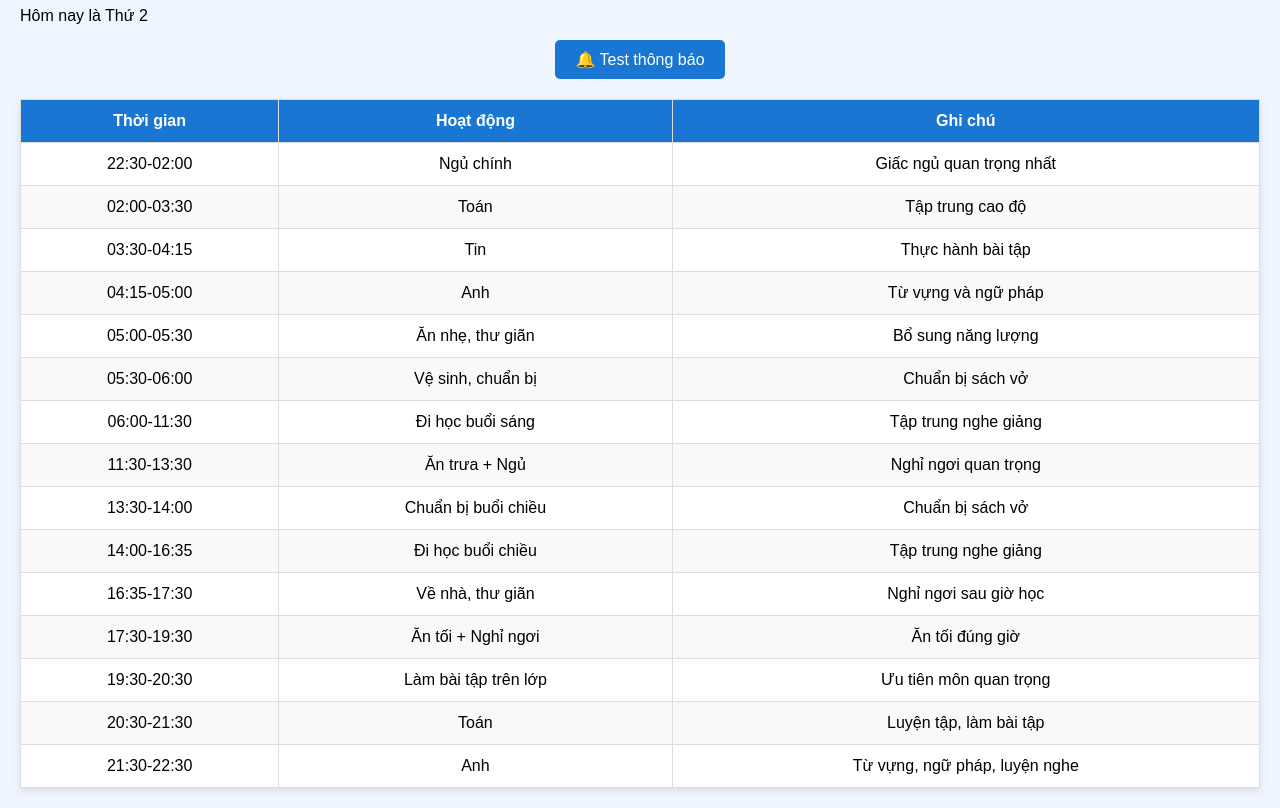
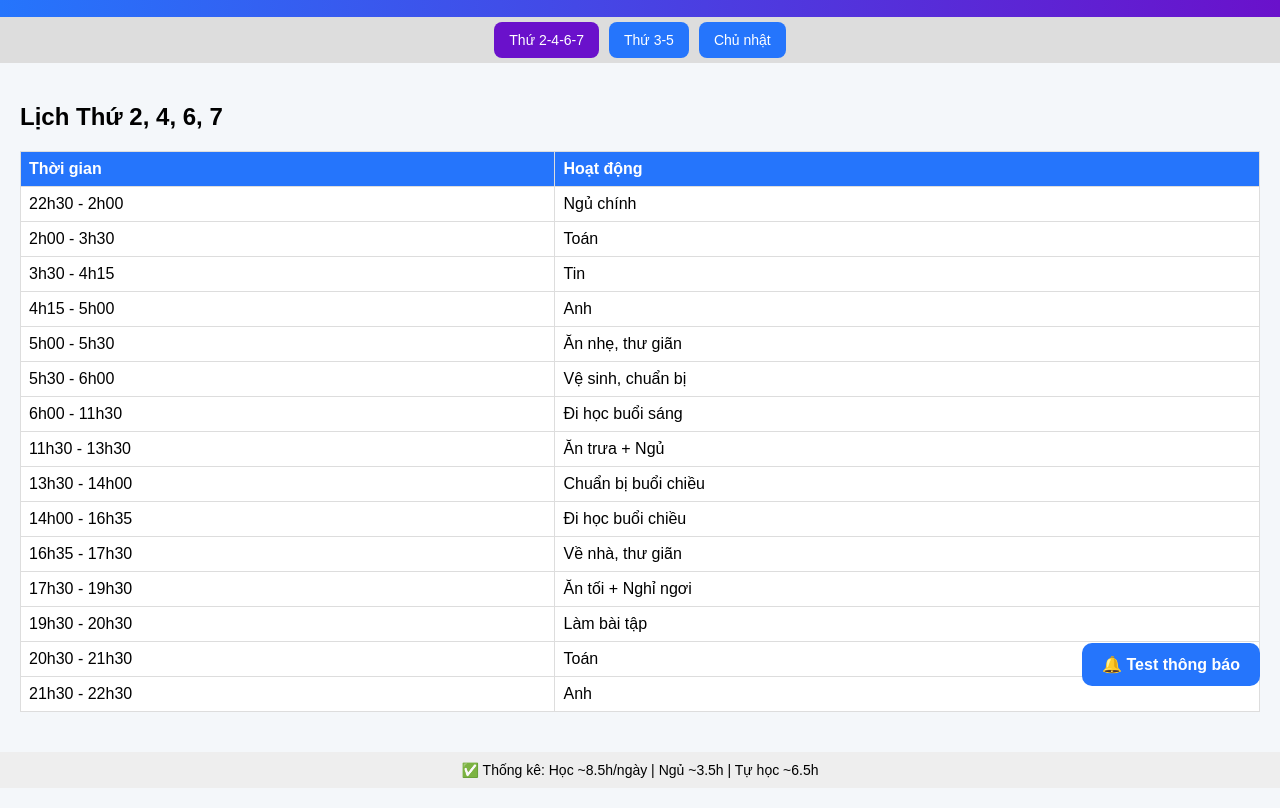
Before and after one commit to CyberTMC/lichhoc, a plain HTML site: page index.html in a window 1280 px wide. Shown: the part 94-902 px from the top of the page. Drawn offline with Linux system fonts and the light colour scheme.

Commit message:
Thêm file index.html với lịch trình và thông báo

```diff
--- a/index.html
+++ b/index.html
@@ -1,141 +1,206 @@
 <!DOCTYPE html>
 <html lang="vi">
 <head>
-  <meta charset="UTF-8" />
-  <meta name="viewport" content="width=device-width, initial-scale=1.0" />
-  <title>Lịch trình sinh hoạt & học tập</title>
+  <meta charset="UTF-8">
+  <meta name="viewport" content="width=device-width, initial-scale=1.0">
+  <title>Lịch học & sinh hoạt</title>
   <style>
-    body { font-family: Arial, sans-serif; background: #f0f6ff; margin: 0; padding: 20px; }
-    h1 { text-align: center; color: #1565c0; }
-    table { width: 100%; border-collapse: collapse; margin-top: 20px; background: #fff; box-shadow: 0 3px 8px rgba(0,0,0,0.1); }
-    th, td { border: 1px solid #ddd; padding: 12px; text-align: center; }
-    th { background: #1976d2; color: #fff; }
-    tr:nth-child(even) { background: #f9f9f9; }
-    button { margin: 15px auto; display: block; padding: 10px 20px; font-size: 16px; border: none; border-radius: 5px; background: #1976d2; color: white; cursor: pointer; }
-    button:hover { background: #1565c0; }
+    body {
+      font-family: Arial, sans-serif;
+      background: #f4f7fa;
+      margin: 0;
+      padding: 0;
+    }
+    header {
+      background: linear-gradient(90deg, #2575fc, #6a11cb);
+      color: white;
+      text-align: center;
+      padding: 15px;
+    }
+    nav {
+      display: flex;
+      justify-content: center;
+      background: #ddd;
+      flex-wrap: wrap;
+    }
+    nav button {
+      margin: 5px;
+      padding: 10px 15px;
+      border: none;
+      border-radius: 8px;
+      background: #2575fc;
+      color: white;
+      font-size: 14px;
+      cursor: pointer;
+    }
+    nav button.active {
+      background: #6a11cb;
+    }
+    section {
+      display: none;
+      padding: 20px;
+    }
+    section.active {
+      display: block;
+    }
+    table {
+      width: 100%;
+      border-collapse: collapse;
+      margin-top: 15px;
+      background: white;
+    }
+    th, td {
+      border: 1px solid #ddd;
+      padding: 8px;
+      text-align: left;
+    }
+    th {
+      background: #2575fc;
+      color: white;
+    }
+    footer {
+      text-align: center;
+      padding: 10px;
+      background: #eee;
+      font-size: 14px;
+      margin-top: 20px;
+    }
+    #testBtn {
+      position: fixed;
+      bottom: 20px;
+      right: 20px;
+      padding: 12px 20px;
+      border: none;
+      border-radius: 10px;
+      background: #2575fc;
+      color: white;
+      font-size: 16px;
+      font-weight: bold;
+      cursor: pointer;
+    }
   </style>
 </head>
 <body>
-  <h1>📅 Lịch trình sinh hoạt & học tập hôm nay</h1>
-  <div id="today"></div>
+  <header>
+    <h1>📅 Lịch học & sinh hoạt</h1>
+  </header>
 
-  <button onclick="testNotify()">🔔 Test thông báo</button>
+  <nav>
+    <button onclick="showTab('monWedFriSat')" class="active">Thứ 2-4-6-7</button>
+    <button onclick="showTab('tueThu')">Thứ 3-5</button>
+    <button onclick="showTab('sunday')">Chủ nhật</button>
+  </nav>
 
-  <table>
-    <thead>
-      <tr>
-        <th>Thời gian</th>
-        <th>Hoạt động</th>
-        <th>Ghi chú</th>
-      </tr>
-    </thead>
-    <tbody id="schedule-body"></tbody>
-  </table>
+  <section id="monWedFriSat" class="active">
+    <h2>Lịch Thứ 2, 4, 6, 7</h2>
+    <table>
+      <tr><th>Thời gian</th><th>Hoạt động</th></tr>
+      <tr><td>22h30 - 2h00</td><td>Ngủ chính</td></tr>
+      <tr><td>2h00 - 3h30</td><td>Toán</td></tr>
+      <tr><td>3h30 - 4h15</td><td>Tin</td></tr>
+      <tr><td>4h15 - 5h00</td><td>Anh</td></tr>
+      <tr><td>5h00 - 5h30</td><td>Ăn nhẹ, thư giãn</td></tr>
+      <tr><td>5h30 - 6h00</td><td>Vệ sinh, chuẩn bị</td></tr>
+      <tr><td>6h00 - 11h30</td><td>Đi học buổi sáng</td></tr>
+      <tr><td>11h30 - 13h30</td><td>Ăn trưa + Ngủ</td></tr>
+      <tr><td>13h30 - 14h00</td><td>Chuẩn bị buổi chiều</td></tr>
+      <tr><td>14h00 - 16h35</td><td>Đi học buổi chiều</td></tr>
+      <tr><td>16h35 - 17h30</td><td>Về nhà, thư giãn</td></tr>
+      <tr><td>17h30 - 19h30</td><td>Ăn tối + Nghỉ ngơi</td></tr>
+      <tr><td>19h30 - 20h30</td><td>Làm bài tập</td></tr>
+      <tr><td>20h30 - 21h30</td><td>Toán</td></tr>
+      <tr><td>21h30 - 22h30</td><td>Anh</td></tr>
+    </table>
+  </section>
+
+  <section id="tueThu">
+    <h2>Lịch Thứ 3, 5</h2>
+    <table>
+      <tr><th>Thời gian</th><th>Hoạt động</th></tr>
+      <tr><td>22h30 - 2h00</td><td>Ngủ chính</td></tr>
+      <tr><td>2h00 - 3h30</td><td>Toán</td></tr>
+      <tr><td>3h30 - 4h15</td><td>Anh</td></tr>
+      <tr><td>4h15 - 5h00</td><td>Môn phụ</td></tr>
+      <tr><td>5h00 - 5h30</td><td>Ăn nhẹ, thư giãn</td></tr>
+      <tr><td>5h30 - 6h00</td><td>Vệ sinh, chuẩn bị</td></tr>
+      <tr><td>6h00 - 11h30</td><td>Đi học buổi sáng</td></tr>
+      <tr><td>11h30 - 13h30</td><td>Ăn trưa + Ngủ</td></tr>
+      <tr><td>13h30 - 14h00</td><td>Chuẩn bị buổi chiều</td></tr>
+      <tr><td>14h00 - 16h35</td><td>Đi học buổi chiều</td></tr>
+      <tr><td>16h35 - 17h30</td><td>Chuẩn bị đi học thêm</td></tr>
+      <tr><td>17h30 - 19h30</td><td>Học thêm Toán</td></tr>
+      <tr><td>19h30 - 20h30</td><td>Ăn tối muộn + Bài tập</td></tr>
+      <tr><td>20h30 - 21h30</td><td>Ôn Toán</td></tr>
+      <tr><td>21h30 - 22h30</td><td>Anh</td></tr>
+    </table>
+  </section>
+
+  <section id="sunday">
+    <h2>Lịch Chủ nhật</h2>
+    <table>
+      <tr><th>Thời gian</th><th>Hoạt động</th></tr>
+      <tr><td>22h30 - 2h00</td><td>Ngủ chính</td></tr>
+      <tr><td>2h00 - 3h30</td><td>Tin</td></tr>
+      <tr><td>3h30 - 4h15</td><td>Anh</td></tr>
+      <tr><td>4h15 - 5h00</td><td>Toán</td></tr>
+      <tr><td>5h00 - 5h30</td><td>Ăn nhẹ, thư giãn</td></tr>
+      <tr><td>5h30 - 6h00</td><td>Vệ sinh cá nhân</td></tr>
+      <tr><td>6h00 - 11h30</td><td>Tự học môn phụ / Nghỉ</td></tr>
+      <tr><td>11h30 - 13h30</td><td>Ăn trưa + Ngủ</td></tr>
+      <tr><td>13h30 - 14h00</td><td>Thư giãn</td></tr>
+      <tr><td>14h00 - 16h35</td><td>Làm bài tập cuối tuần</td></tr>
+      <tr><td>16h35 - 17h30</td><td>Nghỉ ngơi</td></tr>
+      <tr><td>17h30 - 19h30</td><td>Ăn tối + Nghỉ ngơi</td></tr>
+      <tr><td>19h30 - 20h30</td><td>Ôn tập tổng hợp</td></tr>
+      <tr><td>20h30 - 21h30</td><td>Toán luyện đề</td></tr>
+      <tr><td>21h30 - 22h30</td><td>Ôn tất cả môn</td></tr>
+    </table>
+  </section>
+
+  <footer>
+    ✅ Thống kê: Học ~8.5h/ngày | Ngủ ~3.5h | Tự học ~6.5h
+  </footer>
+
+  <button id="testBtn" onclick="testNotify()">🔔 Test thông báo</button>
 
   <script>
-    // === Lịch trình (giữ nguyên như trước) ===
-    const schedules = {
-      "2467": [
-        { time: "22:30-02:00", act: "Ngủ chính", note: "Giấc ngủ quan trọng nhất" },
-        { time: "02:00-03:30", act: "Toán", note: "Tập trung cao độ" },
-        { time: "03:30-04:15", act: "Tin", note: "Thực hành bài tập" },
-        { time: "04:15-05:00", act: "Anh", note: "Từ vựng và ngữ pháp" },
-        { time: "05:00-05:30", act: "Ăn nhẹ, thư giãn", note: "Bổ sung năng lượng" },
-        { time: "05:30-06:00", act: "Vệ sinh, chuẩn bị", note: "Chuẩn bị sách vở" },
-        { time: "06:00-11:30", act: "Đi học buổi sáng", note: "Tập trung nghe giảng" },
-        { time: "11:30-13:30", act: "Ăn trưa + Ngủ", note: "Nghỉ ngơi quan trọng" },
-        { time: "13:30-14:00", act: "Chuẩn bị buổi chiều", note: "Chuẩn bị sách vở" },
-        { time: "14:00-16:35", act: "Đi học buổi chiều", note: "Tập trung nghe giảng" },
-        { time: "16:35-17:30", act: "Về nhà, thư giãn", note: "Nghỉ ngơi sau giờ học" },
-        { time: "17:30-19:30", act: "Ăn tối + Nghỉ ngơi", note: "Ăn tối đúng giờ" },
-        { time: "19:30-20:30", act: "Làm bài tập trên lớp", note: "Ưu tiên môn quan trọng" },
-        { time: "20:30-21:30", act: "Toán", note: "Luyện tập, làm bài tập" },
-        { time: "21:30-22:30", act: "Anh", note: "Từ vựng, ngữ pháp, luyện nghe" }
-      ],
-      "35": [
-        { time: "22:30-02:00", act: "Ngủ chính", note: "Giấc ngủ quan trọng nhất" },
-        { time: "02:00-03:30", act: "Toán", note: "Tập trung cao độ" },
-        { time: "03:30-04:15", act: "Anh", note: "Từ vựng và ngữ pháp" },
-        { time: "04:15-05:00", act: "Môn phụ", note: "Sử/Địa/GDCD..." },
-        { time: "05:00-05:30", act: "Ăn nhẹ, thư giãn", note: "Bổ sung năng lượng" },
-        { time: "05:30-06:00", act: "Vệ sinh, chuẩn bị", note: "Chuẩn bị sách vở" },
-        { time: "06:00-11:30", act: "Đi học buổi sáng", note: "Tập trung nghe giảng" },
-        { time: "11:30-13:30", act: "Ăn trưa + Ngủ", note: "Nghỉ ngơi quan trọng" },
-        { time: "13:30-14:00", act: "Chuẩn bị buổi chiều", note: "Chuẩn bị sách vở" },
-        { time: "14:00-16:35", act: "Đi học buổi chiều", note: "Tập trung nghe giảng" },
-        { time: "16:35-17:30", act: "Về nhà nhanh, chuẩn bị", note: "Chuẩn bị đi học thêm" },
-        { time: "17:30-19:30", act: "Đi học thêm Toán", note: "Tập trung cao độ" },
-        { time: "19:30-20:30", act: "Về nhà, ăn tối muộn + Làm bài tập", note: "Ăn nhẹ, dễ tiêu và làm bài tập" },
-        { time: "20:30-21:30", act: "Toán", note: "Ôn luyện lại bài vừa học" },
-        { time: "21:30-22:30", act: "Anh", note: "Từ vựng, ngữ pháp, luyện nghe" }
-      ],
-      "0": [
-        { time: "22:30-02:00", act: "Ngủ chính", note: "Giấc ngủ quan trọng nhất" },
-        { time: "02:00-03:30", act: "Tin", note: "Thực hành bài tập" },
-        { time: "03:30-04:15", act: "Anh", note: "Từ vựng và ngữ pháp" },
-        { time: "04:15-05:00", act: "Toán", note: "Luyện tập, làm bài tập" },
-        { time: "05:00-05:30", act: "Ăn nhẹ, thư giãn", note: "Bổ sung năng lượng" },
-        { time: "05:30-06:00", act: "Vệ sinh cá nhân", note: "Vệ sinh buổi sáng" },
-        { time: "06:00-11:30", act: "Tự học môn phụ / Nghỉ ngơi", note: "Học nhẹ nhàng hoặc nghỉ ngơi" },
-        { time: "11:30-13:30", act: "Ăn trưa + Ngủ", note: "Nghỉ ngơi quan trọng" },
-        { time: "13:30-14:00", act: "Thư giãn", note: "Xem phim, nghe nhạc..." },
-        { time: "14:00-16:35", act: "Làm bài tập cuối tuần", note: "Hoàn thành bài tập tồn đọng" },
-        { time: "16:35-17:30", act: "Nghỉ ngơi", note: "Thư giãn" },
-        { time: "17:30-19:30", act: "Ăn tối + Nghỉ ngơi", note: "Ăn tối và nghỉ ngơi" },
-        { time: "19:30-20:30", act: "Ôn tập tổng hợp", note: "Xem lại kiến thức tuần qua" },
-        { time: "20:30-21:30", act: "Toán (luyện đề, tổng hợp)", note: "Luyện đề tổng hợp" },
-        { time: "21:30-22:30", act: "Ôn tất cả môn (nhẹ nhàng)", note: "Xem lại notes các môn" }
-      ]
-    };
-
-    // === Lấy lịch hôm nay ===
-    const day = new Date().getDay();
-    let todaySchedule = [];
-    if ("2467".includes(day)) todaySchedule = schedules["2467"];
-    else if ("35".includes(day)) todaySchedule = schedules["35"];
-    else todaySchedule = schedules["0"];
-
-    document.getElementById("today").innerText =
-      "Hôm nay là Thứ " + (day === 0 ? "Chủ Nhật" : day);
-
-    // Hiển thị lịch
-    const tbody = document.getElementById("schedule-body");
-    todaySchedule.forEach(item => {
-      const tr = document.createElement("tr");
-      tr.innerHTML = `<td>${item.time}</td><td>${item.act}</td><td>${item.note}</td>`;
-      tbody.appendChild(tr);
-    });
-
-    // === Cho phép thông báo ===
-    if ("Notification" in window) {
-      Notification.requestPermission();
+    // Chuyển tab
+    function showTab(id) {
+      document.querySelectorAll("section").forEach(s => s.classList.remove("active"));
+      document.querySelectorAll("nav button").forEach(b => b.classList.remove("active"));
+      document.getElementById(id).classList.add("active");
+      event.target.classList.add("active");
     }
 
-    // Hàm test thông báo
-    function testNotify() {
-      if (Notification.permission === "granted") {
-        new Notification("🔔 Test thông báo", { body: "Thông báo hoạt động thành công!" });
-      } else {
-        alert("Bạn chưa bật quyền thông báo!");
+    // Kiểm tra PWA hay Safari
+    const isInStandaloneMode = () =>
+      (window.matchMedia('(display-mode: standalone)').matches) || (window.navigator.standalone === true);
+
+    if (!isInStandaloneMode()) {
+      alert("⚠️ Hãy thêm web này ra Màn hình chính để bật thông báo trên iPhone.");
+    } else {
+      if ("Notification" in window) {
+        Notification.requestPermission().then(permission => {
+          if (permission === "granted") {
+            console.log("✅ Đã bật quyền thông báo");
+          } else {
+            console.log("❌ Chưa cho phép thông báo");
+          }
+        });
       }
     }
 
-    // Kiểm tra tự động khi đến giờ
-    function checkTime() {
-      const now = new Date();
-      const h = now.getHours();
-      const m = now.getMinutes();
-      todaySchedule.forEach(item => {
-        const [start] = item.time.split("-");
-        const [sh, sm] = start.split(":").map(Number);
-        if (h === sh && m === sm) {
-          if (Notification.permission === "granted") {
-            new Notification("⏰ " + item.act, { body: item.note });
-          }
-        }
-      });
+    // Test notification
+    function testNotify() {
+      if (Notification.permission === "granted") {
+        new Notification("🔔 Thông báo thử", {
+          body: "Đây là thông báo test từ lịch học 📚",
+          icon: "https://cdn-icons-png.flaticon.com/512/1827/1827504.png"
+        });
+      } else {
+        alert("Bạn chưa bật quyền thông báo.");
+      }
     }
-    setInterval(checkTime, 60000);
   </script>
 </body>
 </html>
```
